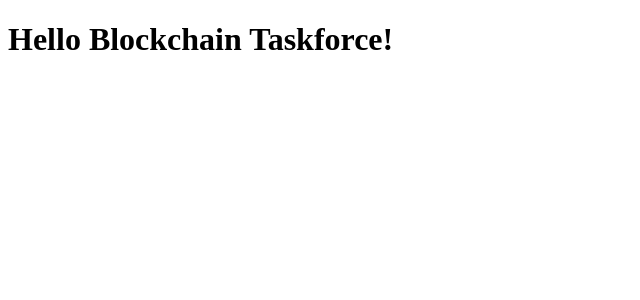
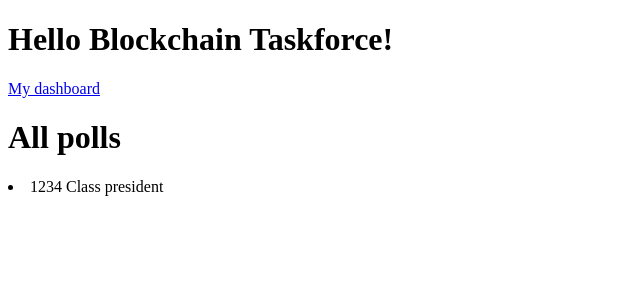
Before and after one commit to holzeis/chainedvoting, an Angular app in the folder client/: page /viewpolls in a window 1280 px wide. Before the commit this address led to /. Shown: the top 300 px of the page, without its empty margins (0-640 px from the left). Built offline with nearby package versions, Linux system fonts and the light colour scheme.

Commit message:
Added polls, dashboard components and mock data for polls

```diff
--- a/client/src/app/app.component.html
+++ b/client/src/app/app.component.html
@@ -1,5 +1,5 @@
 <h1>
   {{title}}
 </h1>
-
+<a routerLink="/dashboard">My dashboard</a>
 <router-outlet></router-outlet>
--- /dev/null
+++ b/client/src/app/components/dashboard/dashboard.component.html
@@ -0,0 +1 @@
+<a routerLink="/viewpolls">View all polls</a>
--- /dev/null
+++ b/client/src/app/components/polls/polls.component.html
@@ -0,0 +1,9 @@
+<h1>
+  {{title}}
+</h1>
+
+<li *ngFor="let poll of polls">
+  <span class="poll">{{poll.id}}</span> {{poll.name}}
+</li>
+
+<router-outlet></router-outlet>
--- /dev/null
+++ b/client/src/app/components/polls/polls.component.ts
@@ -0,0 +1,26 @@
+import { Component } from '@angular/core';
+import { OnInit } from '@angular/core';
+
+import { Poll } from '../../poll';
+import { PollService } from '../../services/poll.service';
+
+@Component({
+  selector: 'app-polls',
+  templateUrl: './polls.component.html',
+  styleUrls: ['./polls.component.css']
+})
+
+export class PollsComponent implements OnInit{
+  polls: Poll[];
+  title = 'All polls';
+  public constructor(private pollService: PollService){}
+
+  ngOnInit() {
+    this.getPolls();
+  }
+  getPolls():void{
+    this.pollService.getPolls().then(polls => this.polls = polls);
+  }
+
+
+}
--- /dev/null
+++ b/client/src/app/mockdata/mock-polls.ts
@@ -0,0 +1,16 @@
+import { Poll } from '../poll';
+
+export const POLLS: Poll[] = [
+  {
+    id: '1234',
+    name: 'Class president',
+    description: 'Class president poll of 2017',
+    owner: 'Mr. Bert',
+    validFrom: 'tba',
+    validTo: '',
+    options: [
+      'Tom', 'Jerry'
+    ],
+    votes: []
+  }
+]
--- /dev/null
+++ b/client/src/app/poll.ts
@@ -0,0 +1,10 @@
+export class Poll {
+  id: string;
+  name: string;
+  description: string;
+  owner: string;
+  validFrom: string;
+  validTo: string;
+  options: string[];
+  votes: string[];
+}
--- /dev/null
+++ b/client/src/app/services/poll.service.ts
@@ -0,0 +1,12 @@
+import { Injectable } from '@angular/core';
+
+import { POLLS } from '../mockdata/mock-polls';
+import { Poll } from '../poll';
+
+@Injectable()
+
+export class PollService {
+  getPolls(): Promise<Poll[]> {
+    return Promise.resolve(POLLS);
+  }
+}
```
Also changed, not shown: client/src/app/app.module.ts (+10 -2 lines), client/src/app/components/dashboard/dashboard.component.ts (added, +11 -0 lines), client/src/app/components/dashboard/dashboard.component.css (added), client/src/app/components/polls/polls.component.css (added).
